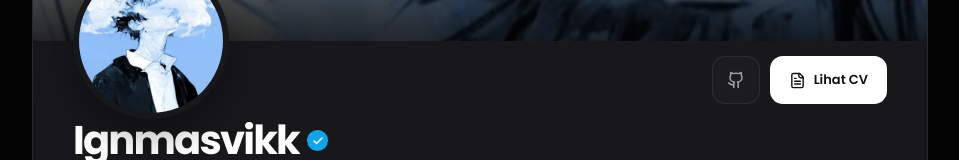
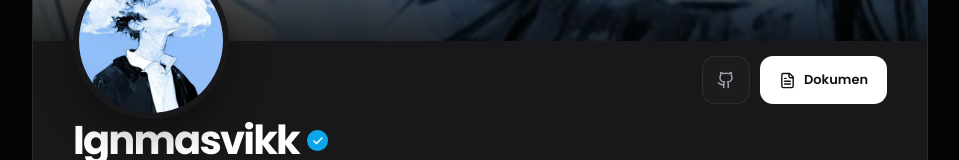
Before and after one commit to about-vann/my-portofolio, a React (Vite) app: page / in a window 1280 px wide. Shown: the part 372-532 px from the top of the page, without its empty margins (160-1119 px from the left). Built offline with nearby package versions, Linux system fonts and the light colour scheme.

Commit message:
Update HeroSection.tsx

```diff
--- a/src/components/HeroSection.tsx
+++ b/src/components/HeroSection.tsx
@@ -98,10 +98,10 @@ export const HeroSection: React.FC<HeroProps> = ({ lang, onDownloadCv }) => {
               type="button"
               onClick={onDownloadCv}
               className="hero-contact-button cursor-pointer flex items-center gap-2"
-              title={lang === 'id' ? 'Lihat Curriculum Vitae (CV)' : 'View Curriculum Vitae (CV)'}
+              title={lang === 'id' ? 'My Simple CV' : 'My Simple CV'}
             >
               <FileText className="h-[17px] w-[17px]" />
-              <span>{lang === 'id' ? 'Lihat CV' : 'View CV'}</span>
+              <span>{lang === 'id' ? 'Dokumen' : 'Document'}</span>
             </button>
           </div>
 
@@ -143,7 +143,7 @@ export const HeroSection: React.FC<HeroProps> = ({ lang, onDownloadCv }) => {
                 onClick={toggleAudio}
                 className={`hero-audio-button ${playing ? 'is-playing' : ''}`}
                 aria-pressed={playing}
-                aria-label={playing ? 'Pause music' : 'Play music'}
+                aria-label={playing ? 'Pause' : 'Play'}
               >
                 {playing ? (
                   <Pause className="h-3.5 w-3.5" />
```
